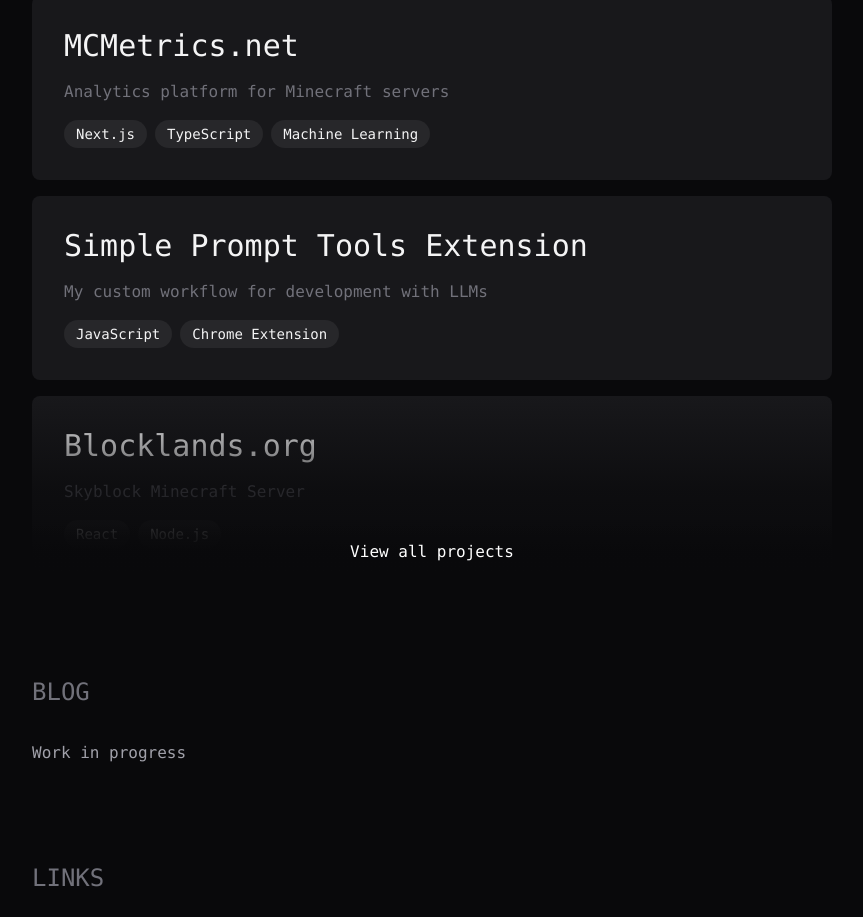
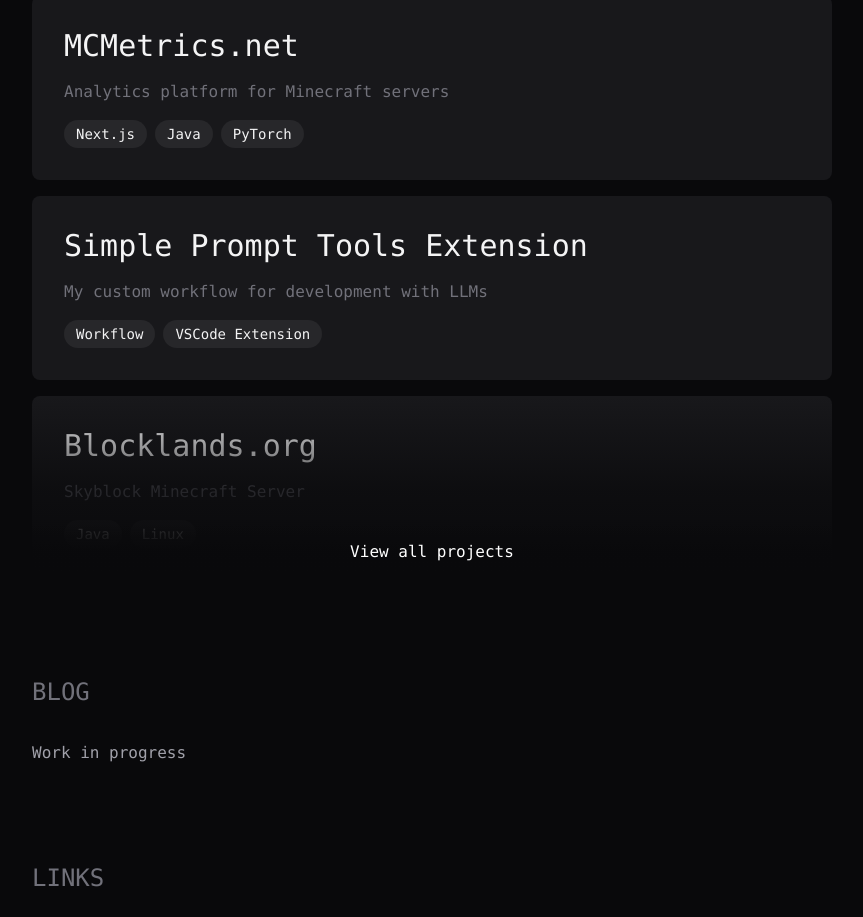
Before and after one commit to nf-projects/nilsfleig.com, a Next.js app: page / in a window 1280 px wide. Shown: the part 1240-2157 px from the top of the page, without its empty margins (208-1071 px from the left). Built offline with nearby package versions, Linux system fonts and the light colour scheme.

Commit message:
fix technologies

```diff
--- a/app/page.tsx
+++ b/app/page.tsx
@@ -90,20 +90,20 @@
 								title: "MCMetrics.net",
 								description: "Analytics platform for Minecraft servers",
 								slug: "mcmetrics",
-								technologies: ["Next.js", "TypeScript", "Machine Learning"],
+								technologies: ["Next.js", "Java", "PyTorch"],
 								website: "mcmetrics.net",
 							},
 							{
 								title: "Simple Prompt Tools Extension",
 								description: "My custom workflow for development with LLMs",
 								slug: "simple-prompt-tools",
-								technologies: ["JavaScript", "Chrome Extension"],
+								technologies: ["Workflow", "VSCode Extension"],
 							},
 							{
 								title: "Blocklands.org",
 								description: "Skyblock Minecraft Server",
 								slug: "blocklands",
-								technologies: ["React", "Node.js"],
+								technologies: ["Java", "Linux"],
 								website: "blocklands.org",
 							},
 						]}
```
